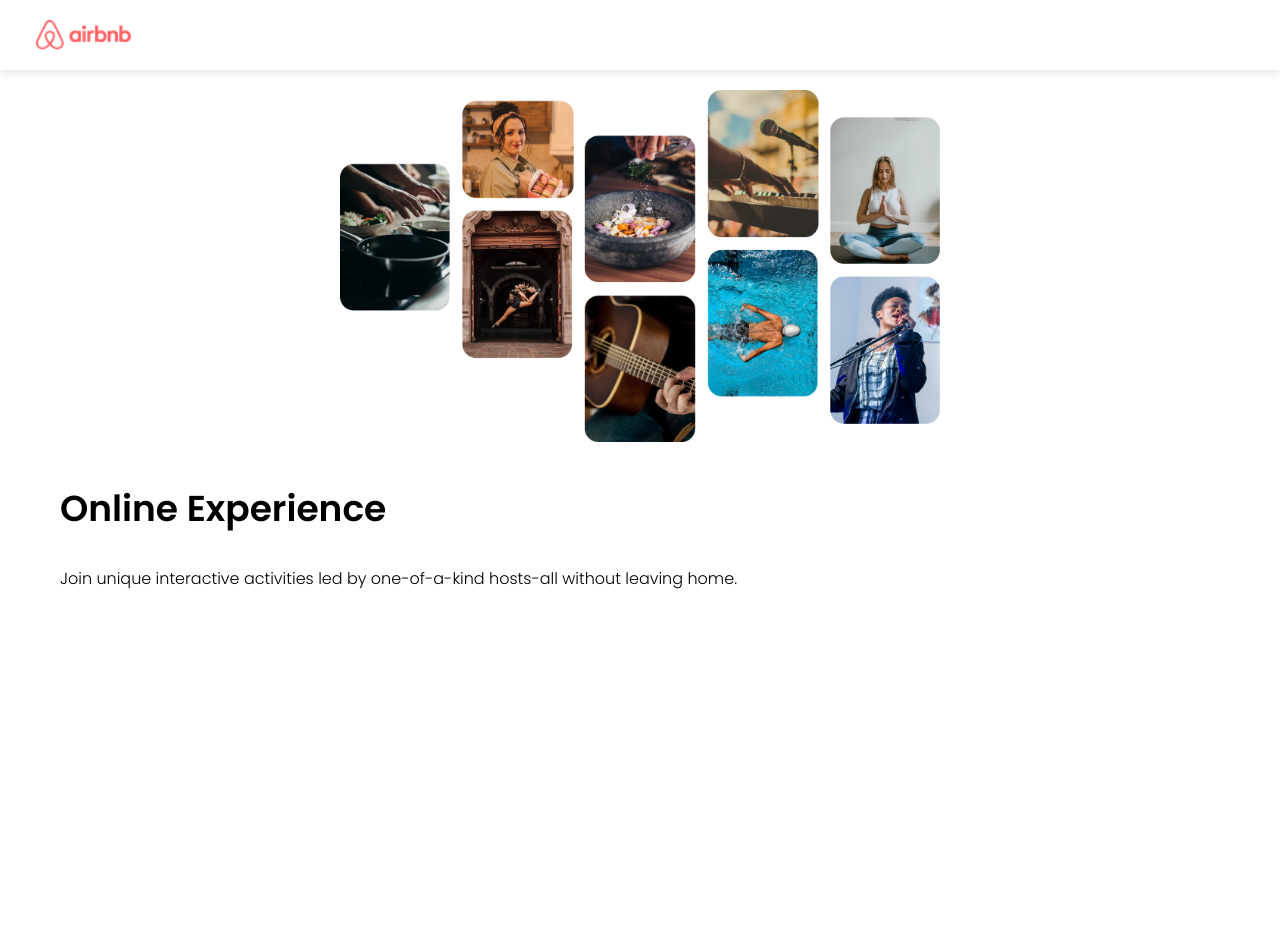
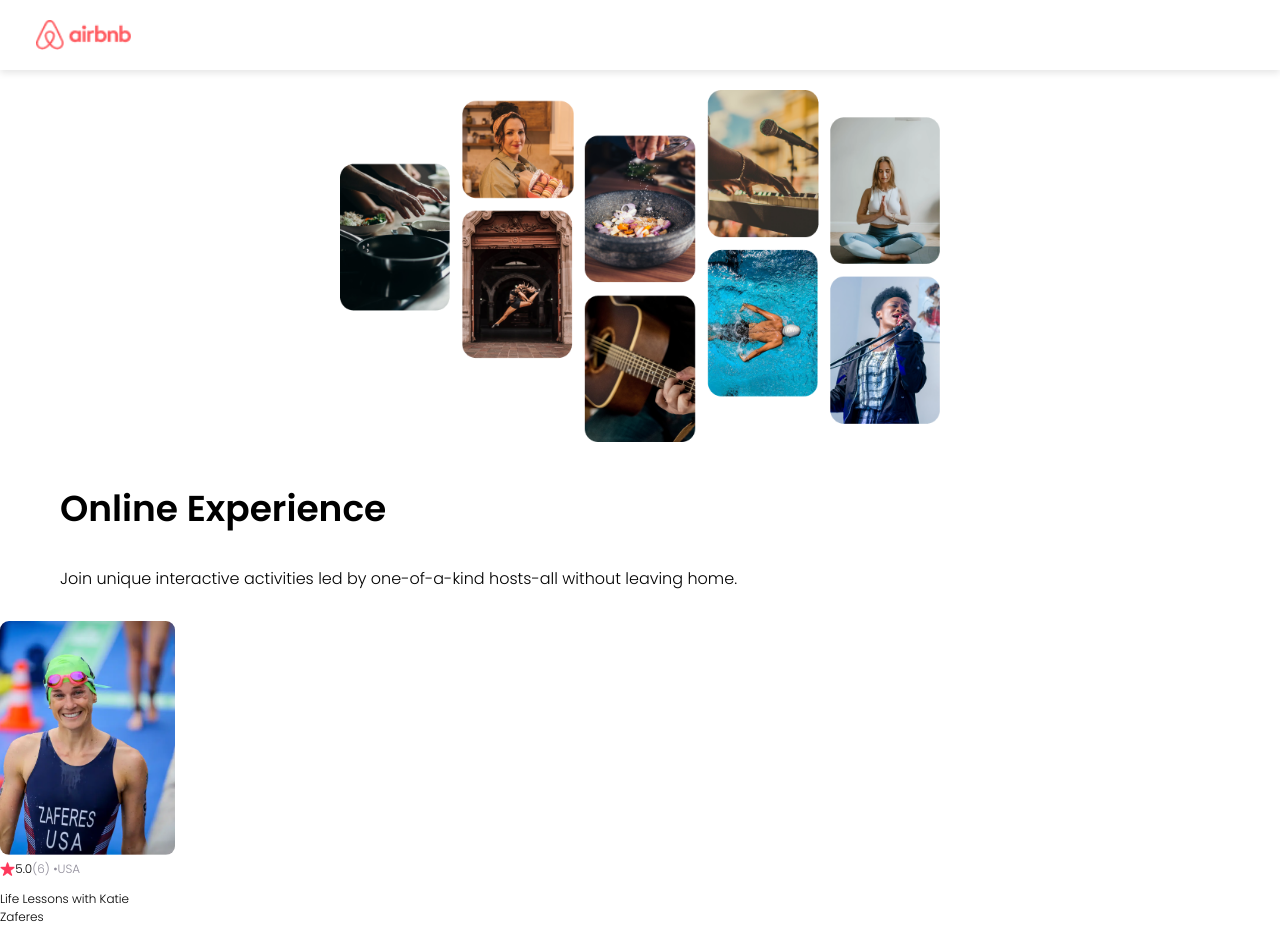
Before and after one commit to zichengshan/Airbnb-Experience_React, a React (Create React App) app: page / in a window 1280 px wide. Shown: the top 938 px of the page. Before the commit the page ends 800 px from the top, so only its background shows below. Built offline with nearby package versions, Linux system fonts and the light colour scheme.

Commit message:
Card component

```diff
--- a/src/App.js
+++ b/src/App.js
@@ -1,12 +1,14 @@
 import './App.css';
 import Navbar from "./components/Navbar";
 import Hero from "./components/Hero";
+import Card from "./components/Card"
 
 function App() {
   return (
     <div className="App">
         <Navbar />
         <Hero/>
+        <Card/>
     </div>
   );
 }
--- /dev/null
+++ b/src/components/Card.js
@@ -0,0 +1,19 @@
+import React from "react";
+import katie from "../images/katie-zaferes.png"
+import star from "../images/star.png"
+
+export default function Card(){
+    return(
+        <div className="card">
+            <img className="card--image"  src = {katie} alt = "katie"/>
+            <div className="card--stats">
+                <img className="card--star" src = {star} alt = "star" />
+                <span>5.0</span>
+                <span className="gray">(6) • </span>
+                <span className="gray">USA</span>
+            </div>
+            <p>Life Lessons with Katie Zaferes</p>
+            <p><span className="bold">From $136</span> / person</p>
+        </div>
+    )
+}
--- a/src/index.css
+++ b/src/index.css
@@ -12,6 +12,14 @@ nav{
   display: flex;
   padding: 20px 36px;
   box-shadow: 0px 3px 7px rgba(0, 0, 0, 0.1);
+}
+
+.bold {
+  font-weight: bold;
+}
+
+.gray {
+  color: #918E9B;
 }
 
 .nav--logo{
@@ -44,3 +52,23 @@ section{
   display: flex;
   padding:10px 40px;
 }
+
+.card{
+  width: 175px;
+  font-size: 12px;
+  text-align: left;
+}
+
+.card--image{
+  width: 100%;
+  border-radius: 9px;
+}
+
+.card--stats{
+  display: flex;
+  align-items: center;
+}
+
+.card--star{
+  height: 14px;
+}
```
Also changed, not shown: src/images/katie-zaferes.png (added), src/images/star.png (added).
